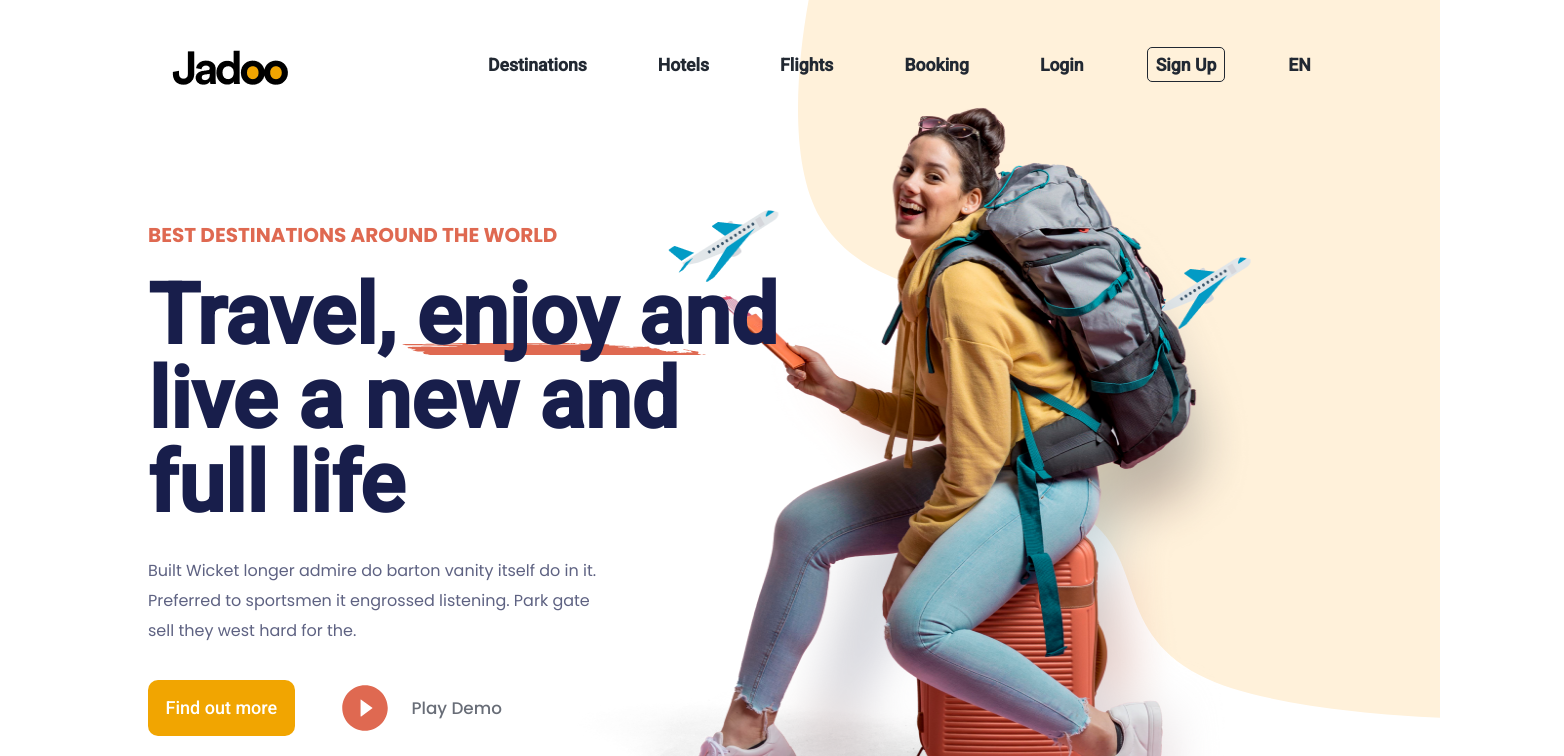
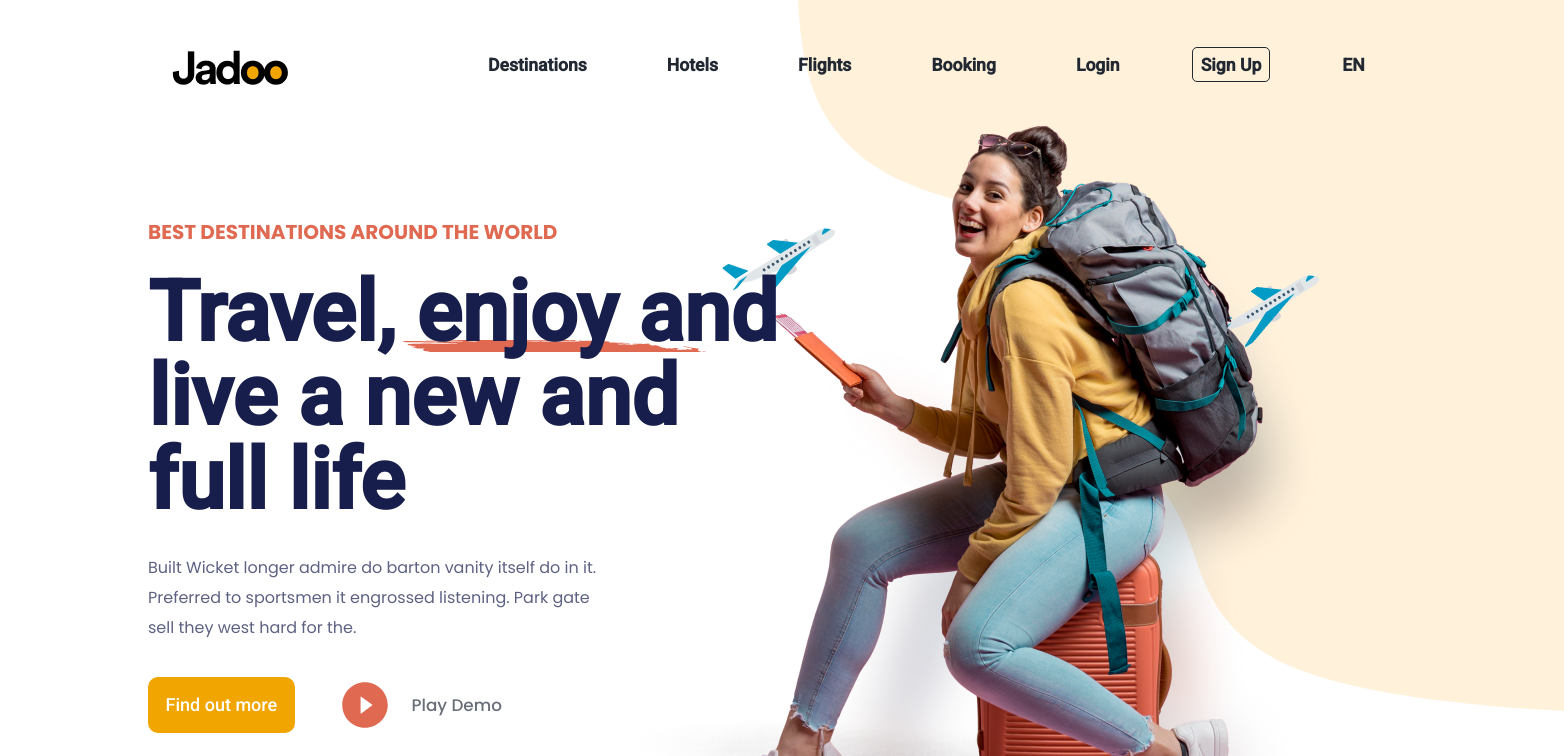
Before and after one commit to soutovnc/jadoo, a Next.js app: page / in a window 1280 px wide. Shown: the top 756 px of the page, 1564 px wide, since content can reach past the window. Built offline with nearby package versions, Linux system fonts and the light colour scheme.

Commit message:
solved align problem that implicit in hero element

```diff
--- a/src/components/Header/styles.module.scss
+++ b/src/components/Header/styles.module.scss
@@ -29,7 +29,7 @@
       font-size: 1.1rem;
 
       & + a {
-        margin-left: 3.4375rem;
+        margin-left: 4rem;
       }
 
 
--- a/src/pages/home.module.scss
+++ b/src/pages/home.module.scss
@@ -1,6 +1,6 @@
 .contentContainer {
-  max-width: 1200px;
-  margin-left: 9.25rem;
+  // max-width: 1200px;
+  // margin-left: 26rem;
 
   display: flex;
   align-items: center;
@@ -9,11 +9,15 @@
 }
 
 .hero {
-  max-width: 1200px;
-  // margin-top: -5.5rem;
-  margin-left: 9.25rem;
+  // margin-top: 8.2rem;
+  // margin-left: 9.25rem;
   position: absolute;
-  left: 0;
+  // left: 0;
+  width: 630px;
+  height: 535px;
+  left: 148px;
+  top: 217px;
+
   > span {
     font-family: 'Poppins', sans-serif;
     font-weight: bold;
@@ -81,7 +85,12 @@
 
 .girl {
   margin-top: 1.125rem;
+  // height: 500px;
+  // width: 500px;
+  z-index: -1;
+  position: absolute;
+  width: 783.87px;
   height: 764px;
-  width: 765px;
-  z-index: -0.5;
+  left: 565px;
+  top: 105px;
 }
--- a/src/styles/global.scss
+++ b/src/styles/global.scss
@@ -39,17 +39,23 @@ a {
 }
 
 .decore {
-  top: 0;
-  margin-right: -20vh;
-  right: 0;
-  z-index: -1;
+  z-index: -2;
   position: absolute;
+  width: 766.31px;
+  height: 872.58px;
+  left: 798px;
+  top: -153px;
 }
 
 .underline {
-  top: 343px;
+  // top: 343px;
+  // left: 393px;
+  z-index: -1;
+  // display: flex;
+  // position: absolute;
+  position: absolute;
+  width: 385px;
+  height: 12px;
   left: 393px;
-  z-index: -1;
-  display: flex;
-  position: absolute;
+  top: 340px;
 }
```
